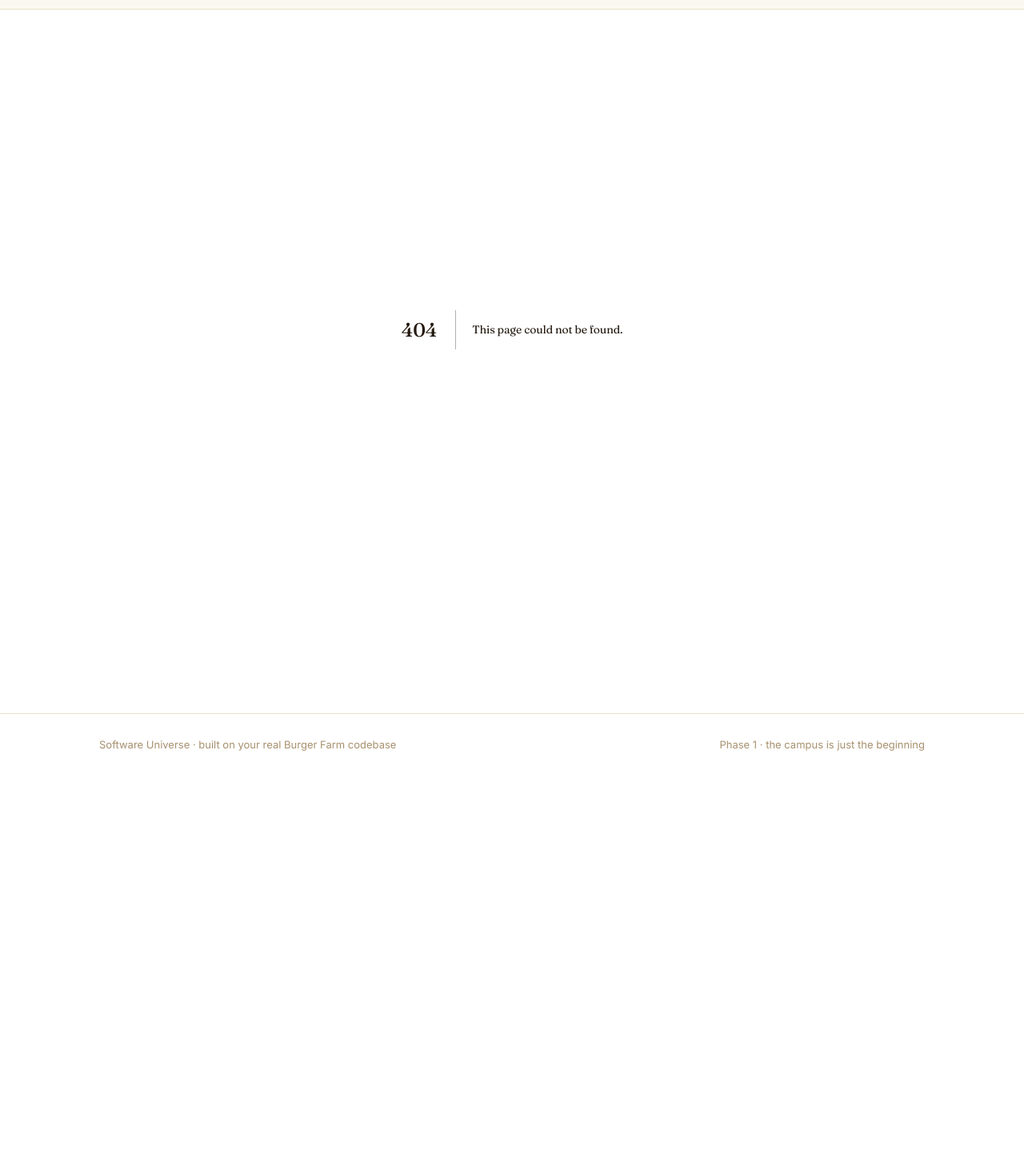
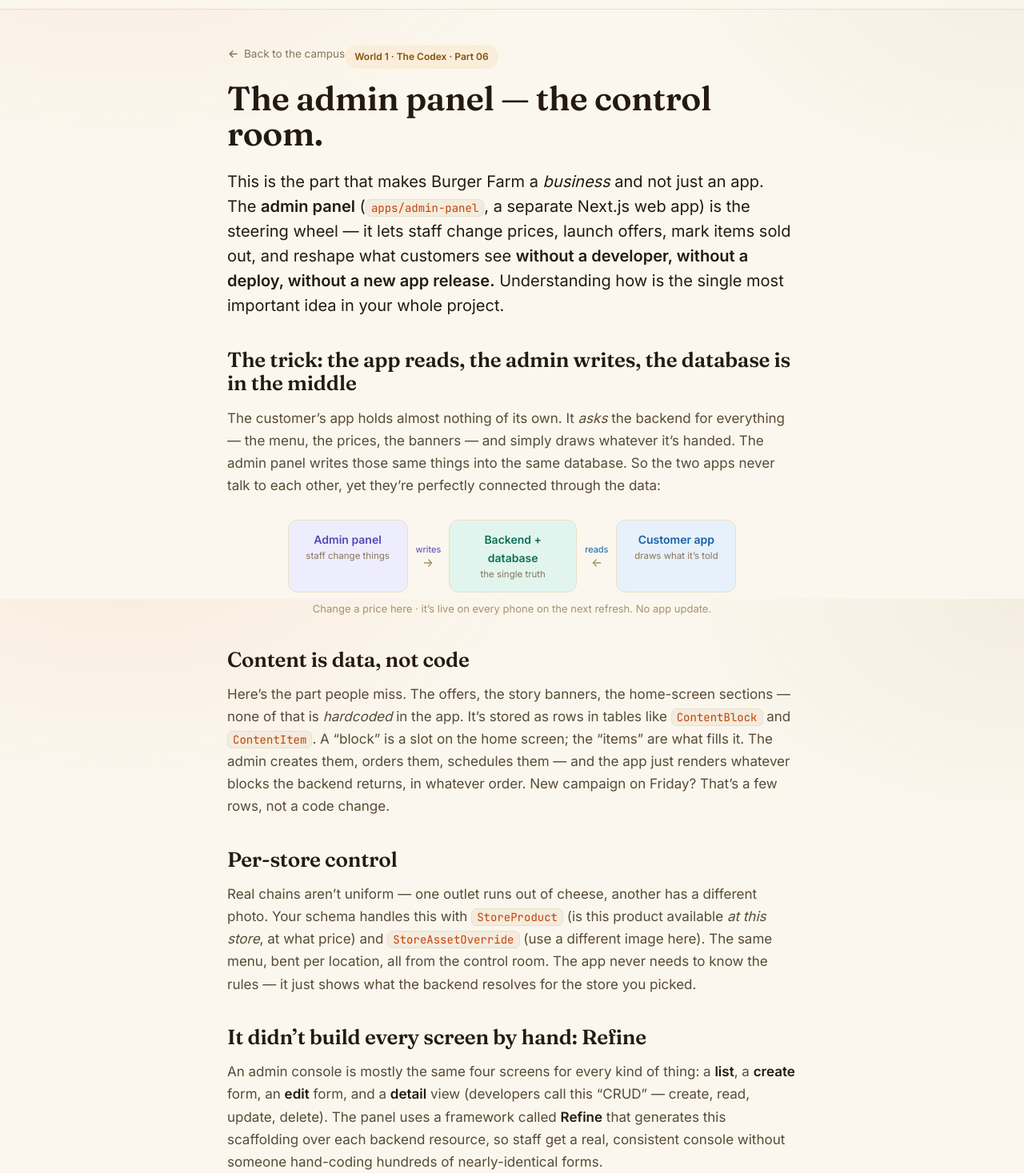
Before and after one commit to garvitmh/Software-universe-, a Next.js app: page /codex/admin-panel in a window 1280 px wide. Before the commit this address had no page. Shown: the part 51-1518 px from the top of the page at 80% size. Before the commit the page ends 1021 px from the top, so only its background shows below. Built offline with nearby package versions, Linux system fonts and the light colour scheme.

Commit message:
Codex Part 06: The admin panel, the control room (content-as-data, per-store overrides, Refine CRUD, audit log)

```diff
--- /dev/null
+++ b/app/codex/admin-panel/page.jsx
@@ -0,0 +1,92 @@
+import Link from "next/link";
+import Callout from "@/components/Callout";
+
+export default function AdminPanelPage() {
+  return (
+    <main className="wrap-narrow" style={{ paddingTop: 44, paddingBottom: 40 }}>
+      <Link href="/" style={{ fontSize: 13.5, color: "var(--muted)", display: "inline-flex", alignItems: "center", gap: 6, marginBottom: 22 }}>
+        <svg width="15" height="15" viewBox="0 0 24 24" fill="none" stroke="currentColor" strokeWidth="2.4" strokeLinecap="round" strokeLinejoin="round"><path d="M19 12H5M11 6l-6 6 6 6" /></svg>
+        Back to the campus
+      </Link>
+
+      <span className="pill" style={{ background: "var(--amber-soft)", color: "var(--amber)", marginBottom: 14 }}>World 1 · The Codex · Part 06</span>
+      <h1 style={{ fontSize: 42, lineHeight: 1.06 }}>The admin panel — the control room.</h1>
+
+      <div className="prose" style={{ marginTop: 22 }}>
+        <p className="lead">
+          This is the part that makes Burger Farm a <em>business</em> and not just an app. The <strong>admin panel</strong> (<code>apps/admin-panel</code>, a separate Next.js web app) is the steering wheel — it lets staff change prices, launch offers, mark items sold out, and reshape what customers see <strong>without a developer, without a deploy, without a new app release.</strong> Understanding how is the single most important idea in your whole project.
+        </p>
+
+        <h2>The trick: the app reads, the admin writes, the database is in the middle</h2>
+        <p>
+          The customer’s app holds almost nothing of its own. It <em>asks</em> the backend for everything — the menu, the prices, the banners — and simply draws whatever it’s handed. The admin panel writes those same things into the same database. So the two apps never talk to each other, yet they’re perfectly connected through the data:
+        </p>
+
+        <div style={{ margin: "1.8rem 0" }}>
+          <div style={{ display: "flex", alignItems: "stretch", justifyContent: "center", gap: 0, flexWrap: "wrap" }}>
+            <div style={{ background: "var(--purple-soft)", border: "1px solid var(--hairline)", borderRadius: 12, padding: "12px 16px", textAlign: "center", width: 150 }}>
+              <div style={{ fontSize: 14, fontWeight: 600, color: "var(--purple)" }}>Admin panel</div>
+              <div style={{ fontSize: 11.5, color: "var(--muted)" }}>staff change things</div>
+            </div>
+            <div style={{ display: "flex", alignItems: "center", padding: "0 10px", color: "var(--faint)", flexDirection: "column", justifyContent: "center" }}>
+              <span style={{ fontSize: 11, color: "var(--purple)" }}>writes</span>
+              <svg width="22" height="16" viewBox="0 0 24 24" fill="none" stroke="currentColor" strokeWidth="2" strokeLinecap="round" strokeLinejoin="round"><path d="M5 12h14M13 6l6 6-6 6" /></svg>
+            </div>
+            <div style={{ background: "var(--teal-soft)", border: "1px solid var(--hairline)", borderRadius: 12, padding: "12px 16px", textAlign: "center", width: 160 }}>
+              <div style={{ fontSize: 14, fontWeight: 600, color: "var(--teal)" }}>Backend + database</div>
+              <div style={{ fontSize: 11.5, color: "var(--muted)" }}>the single truth</div>
+            </div>
+            <div style={{ display: "flex", alignItems: "center", padding: "0 10px", color: "var(--faint)", flexDirection: "column", justifyContent: "center" }}>
+              <span style={{ fontSize: 11, color: "var(--blue)" }}>reads</span>
+              <svg width="22" height="16" viewBox="0 0 24 24" fill="none" stroke="currentColor" strokeWidth="2" strokeLinecap="round" strokeLinejoin="round"><path d="M19 12H5M11 6l-6 6 6 6" /></svg>
+            </div>
+            <div style={{ background: "var(--blue-soft)", border: "1px solid var(--hairline)", borderRadius: 12, padding: "12px 16px", textAlign: "center", width: 150 }}>
+              <div style={{ fontSize: 14, fontWeight: 600, color: "var(--blue)" }}>Customer app</div>
+              <div style={{ fontSize: 11.5, color: "var(--muted)" }}>draws what it’s told</div>
+            </div>
+          </div>
+          <p style={{ fontSize: 13, color: "var(--faint)", textAlign: "center", marginTop: 10 }}>
+            Change a price here · it’s live on every phone on the next refresh. No app update.
+          </p>
+        </div>
+
+        <h2>Content is data, not code</h2>
+        <p>
+          Here’s the part people miss. The offers, the story banners, the home-screen sections — none of that is <em>hardcoded</em> in the app. It’s stored as rows in tables like <code>ContentBlock</code> and <code>ContentItem</code>. A “block” is a slot on the home screen; the “items” are what fills it. The admin creates them, orders them, schedules them — and the app just renders whatever blocks the backend returns, in whatever order. New campaign on Friday? That’s a few rows, not a code change.
+        </p>
+
+        <h2>Per-store control</h2>
+        <p>
+          Real chains aren’t uniform — one outlet runs out of cheese, another has a different photo. Your schema handles this with <code>StoreProduct</code> (is this product available <em>at this store</em>, at what price) and <code>StoreAssetOverride</code> (use a different image here). The same menu, bent per location, all from the control room. The app never needs to know the rules — it just shows what the backend resolves for the store you picked.
+        </p>
+
+        <h2>It didn’t build every screen by hand: Refine</h2>
+        <p>
+          An admin console is mostly the same four screens for every kind of thing: a <strong>list</strong>, a <strong>create</strong> form, an <strong>edit</strong> form, and a <strong>detail</strong> view (developers call this “CRUD” — create, read, update, delete). The panel uses a framework called <strong>Refine</strong> that generates this scaffolding over each backend resource, so staff get a real, consistent console without someone hand-coding hundreds of nearly-identical forms.
+        </p>
+
+        <h2>And it’s locked down</h2>
+        <p>
+          Because this app can change prices and data, it reuses the exact auth from Part 04 — the <strong>httpOnly cookie + CSRF check</strong>. Only an authenticated admin can write, and every write is a state-changing request that must carry the forgery-proof token. The control room has a strong lock on the door.
+        </p>
+
+        <Callout variant="why" title="Why a separate app, not a hidden screen in the customer app?">
+          You could bury an “admin mode” inside the customer app. Almost no serious product does, for three reasons: the <em>users</em> are different (staff vs customers), the <em>risk</em> is different (one app can refund money and change prices; the other can’t), and the <em>release cadence</em> is different (you tweak the admin daily; you ship the mobile app every few weeks through an app store). Splitting them lets each evolve, deploy, and be secured on its own terms — and keeps powerful tools far away from a customer’s phone.
+        </Callout>
+
+        <Callout variant="breaks" title="What breaks if content were hardcoded">
+          Remember the disaster from Part 01 — prices baked into the app. A weekend promo would mean: write code, build the app, submit to Apple and Google, wait for review, and pray every customer updates… and even then, last week’s price lingers on un-updated phones. By making content <em>data the admin controls</em>, that entire nightmare collapses into one form and a Save button. This chapter is where Part 01’s pain finally gets its cure.
+        </Callout>
+
+        <Callout variant="scale" title="As the business grows up">
+          A one-person shop needs one admin login. A chain needs <strong>roles</strong> (a store manager can mark items sold out but can’t change company-wide pricing), an <strong>audit log</strong> so every change is attributable — your schema already has an <code>AuditLog</code> table recording who changed what, when — and <strong>scheduled/draft publishing</strong> so a campaign can be prepared today and go live Friday at 9am on its own. The control room is built to grow from one knob into a full cockpit, without the customer app ever changing.
+        </Callout>
+      </div>
+
+      <div style={{ marginTop: 30, paddingTop: 22, borderTop: "1px solid var(--hairline)", display: "flex", justifyContent: "space-between", alignItems: "center", flexWrap: "wrap", gap: 12 }}>
+        <Link href="/codex/database" className="muted" style={{ fontSize: 14 }}>← Part 05 — The database</Link>
+        <span style={{ fontSize: 14, color: "var(--faint)" }}>Next — The Burger Builder, the motion engine · coming soon</span>
+      </div>
+    </main>
+  );
+}
--- a/app/codex/database/page.jsx
+++ b/app/codex/database/page.jsx
@@ -128,7 +128,7 @@ export default function DatabasePage() {
 
       <div style={{ marginTop: 30, paddingTop: 22, borderTop: "1px solid var(--hairline)", display: "flex", justifyContent: "space-between", alignItems: "center", flexWrap: "wrap", gap: 12 }}>
         <Link href="/codex/backend" className="muted" style={{ fontSize: 14 }}>← Part 04 — The backend</Link>
-        <span style={{ fontSize: 14, color: "var(--faint)" }}>Next — The admin panel, the control room · coming soon</span>
+        <Link href="/codex/admin-panel" className="muted" style={{ fontSize: 14 }}>Part 06 — The admin panel →</Link>
       </div>
     </main>
   );
```
